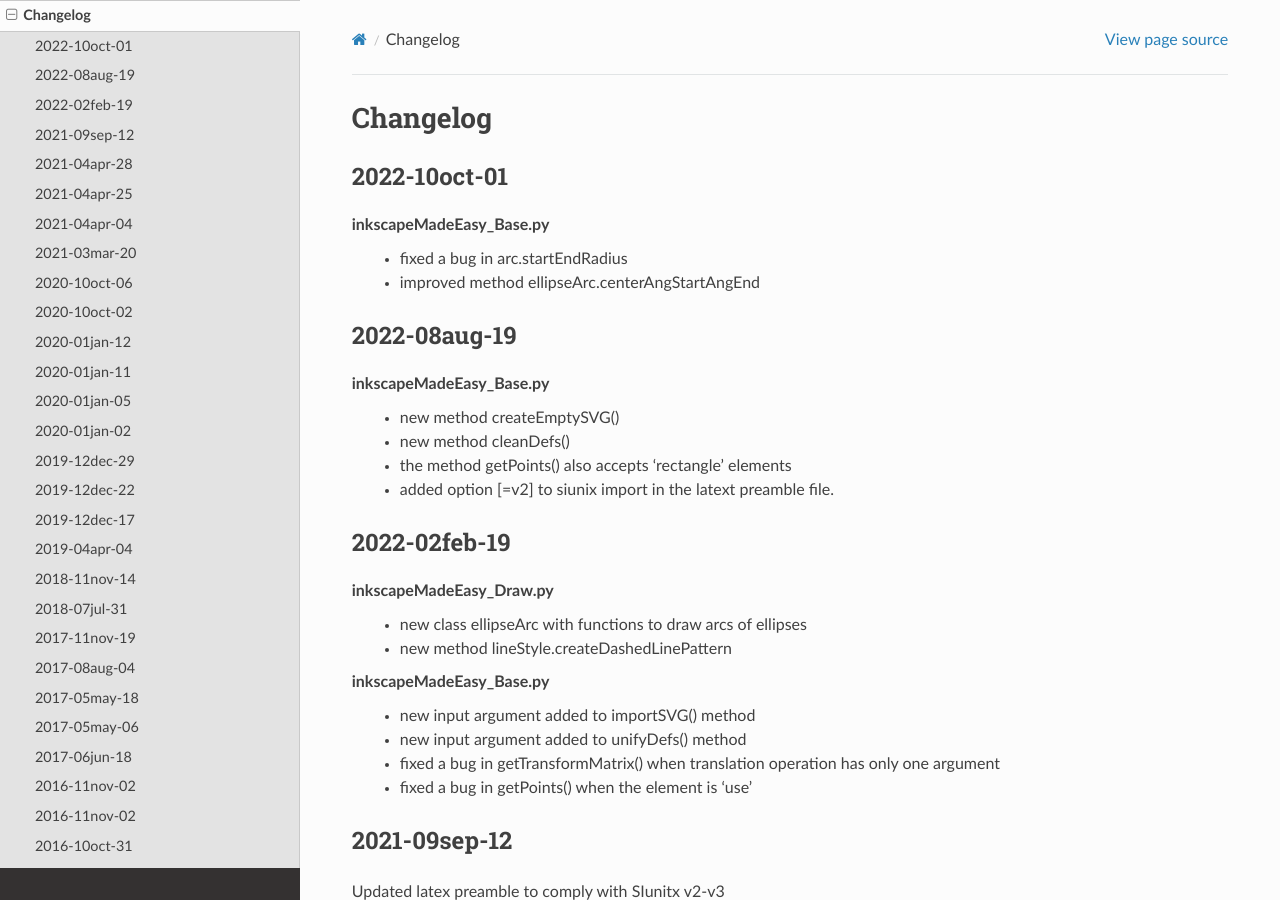
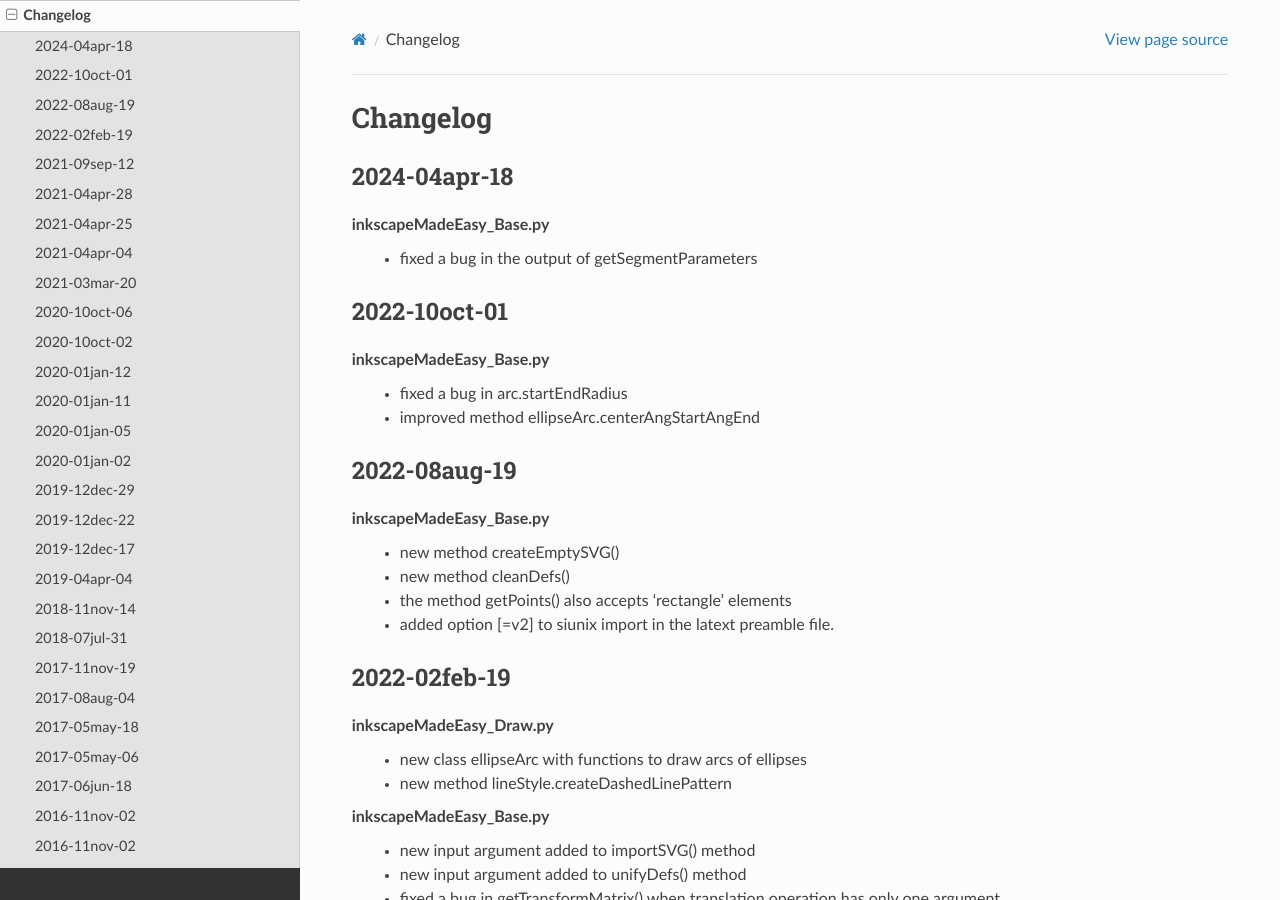
Before and after one commit to fsmMLK/inkscapeMadeEasy, a Sphinx documentation site: the page built from docs/source/Changelog.rst, in a window 1280 px wide and 900 px high. Built offline with Sphinx 7.4.7 and the Read the Docs theme 2.0.0, drawn with Linux system fonts in a browser that asks for light colours; formulas are drawn with MathJax 3.

Commit message:
fixing a bug in getSegmentParameters

```diff
--- a/docs/source/Changelog.rst
+++ b/docs/source/Changelog.rst
@@ -1,5 +1,11 @@
 Changelog
 ==========
+
+2024-04apr-18
+-------------
+
+inkscapeMadeEasy_Base.py
+   - fixed a bug in the output of getSegmentParameters
 
 2022-10oct-01
 -------------
```
Also changed, not shown: 2 other files.
